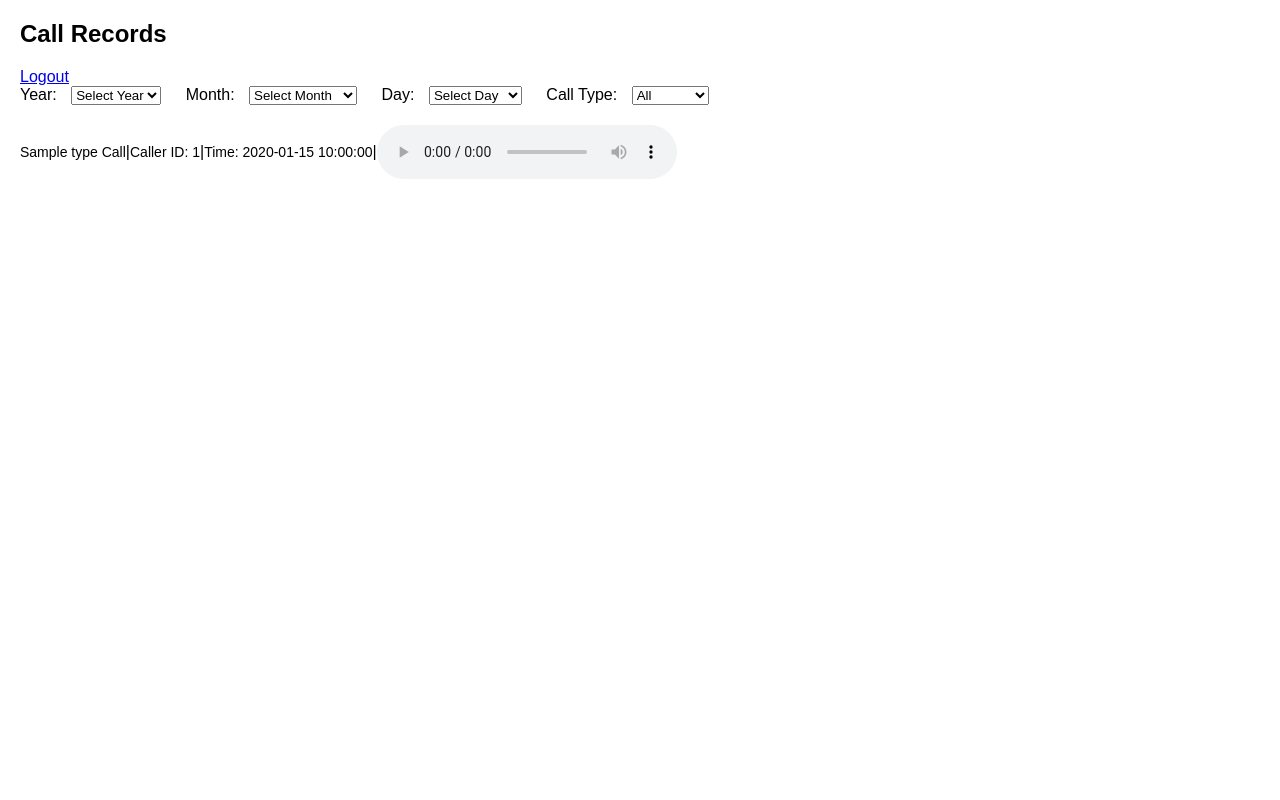
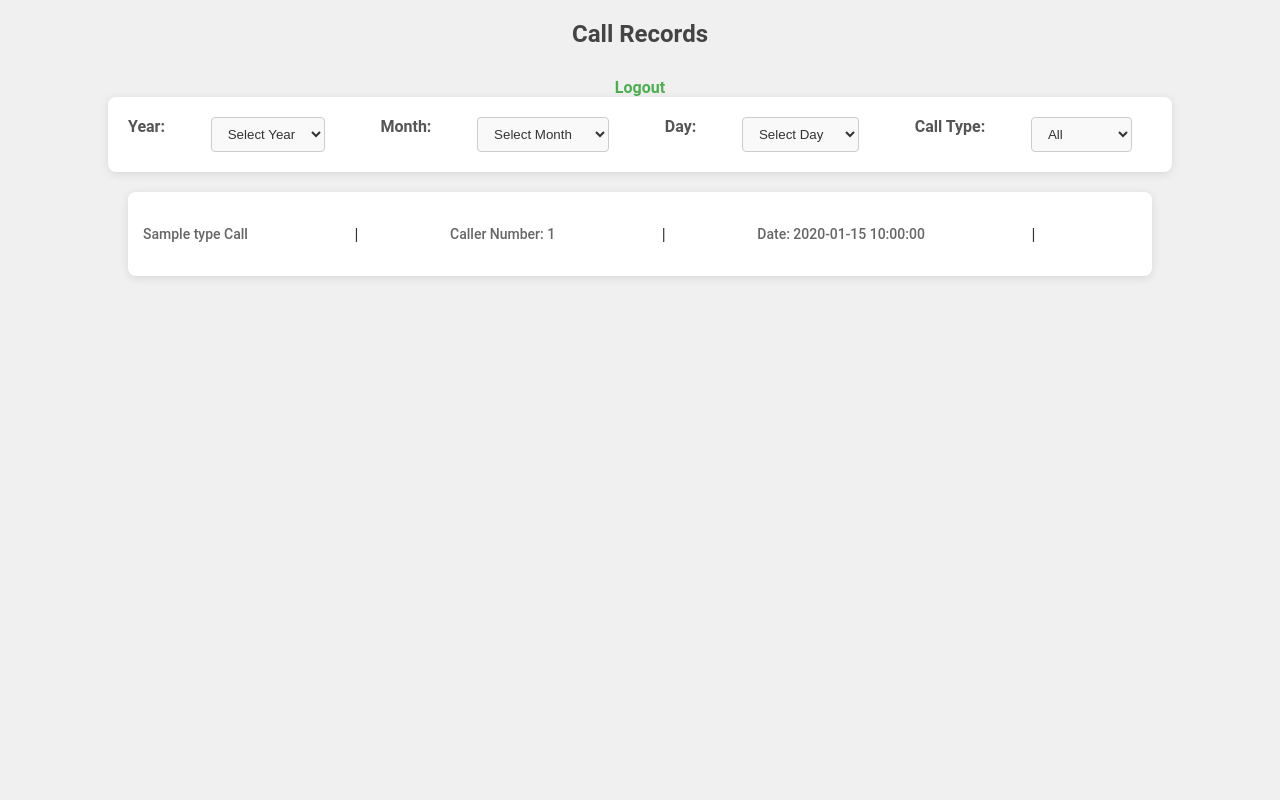
Before and after one commit to gopheruz/asterisk, a Flask app: template templates/index.html in a window 1280 px wide. Run offline with Flask 3, Linux system fonts and the light colour scheme; the template is opened without the code that fills it: most values are stand-ins (such as "Sample title", 1, 10 or a date in 2020).

Commit message:
UI styled

```diff
--- a/templates/index.html
+++ b/templates/index.html
@@ -7,6 +7,123 @@
     <link rel="stylesheet" href="{{ url_for('static', filename='styles.css') }}">
 </head>
 <body>
+    <style>
+        /* styles.css */
+
+body {
+    font-family: 'Roboto', sans-serif;
+    background-color: #f0f0f0;
+    color: #333;
+    margin: 0;
+    padding: 0;
+    display: flex;
+    flex-direction: column;
+    align-items: center;
+    justify-content: flex-start;
+    min-height: 100vh;
+}
+
+h1 {
+    color: #444;
+    margin-top: 20px;
+    margin-bottom: 20px;
+    font-weight: 700;
+}
+
+form {
+    display: flex;
+    flex-wrap: wrap;
+    justify-content: center;
+    background-color: #fff;
+    padding: 20px;
+    border-radius: 8px;
+    box-shadow: 0 2px 10px rgba(0, 0, 0, 0.1);
+    margin-bottom: 20px;
+}
+
+label {
+    margin-right: 10px;
+    font-weight: 600;
+    color: #555;
+}
+
+select {
+    margin-right: 20px;
+    padding: 8px 12px;
+    border: 1px solid #ccc;
+    border-radius: 4px;
+    background-color: #f9f9f9;
+    color: #333;
+    transition: background-color 0.3s;
+}
+
+select:hover {
+    background-color: #e9e9e9;
+}
+
+ul {
+    list-style-type: none;
+    padding: 0;
+    margin: 0;
+    width: 80%;
+}
+
+li {
+    background-color: #fff;
+    padding: 15px;
+    margin-bottom: 10px;
+    border-radius: 8px;
+    box-shadow: 0 2px 10px rgba(0, 0, 0, 0.1);
+    display: flex;
+    flex-direction: column;
+    align-items: flex-start;
+}
+
+li span {
+    font-weight: 500;
+    margin-bottom: 8px;
+    color: #666;
+}
+
+audio {
+    width: 100%;
+    outline: none;
+}
+
+a {
+    text-decoration: none;
+    color: #4CAF50;
+    margin-top: 10px;
+    font-weight: 600;
+}
+
+a:hover {
+    color: #45a049;
+}
+
+@media (min-width: 768px) {
+    form {
+        justify-content: space-between;
+        width: 80%;
+    }
+
+    li {
+        flex-direction: row;
+        justify-content: space-between;
+        align-items: center;
+    }
+
+    li span {
+        margin-bottom: 0;
+        margin-right: 15px;
+    }
+
+    audio {
+        width: auto;
+    }
+}
+
+    </style>
     <h1>Call Records</h1>
     <a href="{{ url_for('logout') }}">Logout</a>
     <form method="get">
@@ -46,8 +163,8 @@
         {% for file in files %}
             <li>
                 <span>{{ file.type }} Call</span> |
-                <span>Caller ID: {{ file.callerid }}</span> |
-                <span>Time: {{ file.time }}</span> |
+                <span>Caller Number: {{ file.callerid }}</span> |
+                <span>Date: {{ file.time }}</span> |
                 <audio controls>
                     <source src="{{ url_for('serve_file', year=selected_year, month=selected_month, day=selected_day, filename=file.filename) }}" type="audio/wav">
                     Your browser does not support the audio element.
```
Also changed, not shown: templates/login.html (+65 -1 lines).
